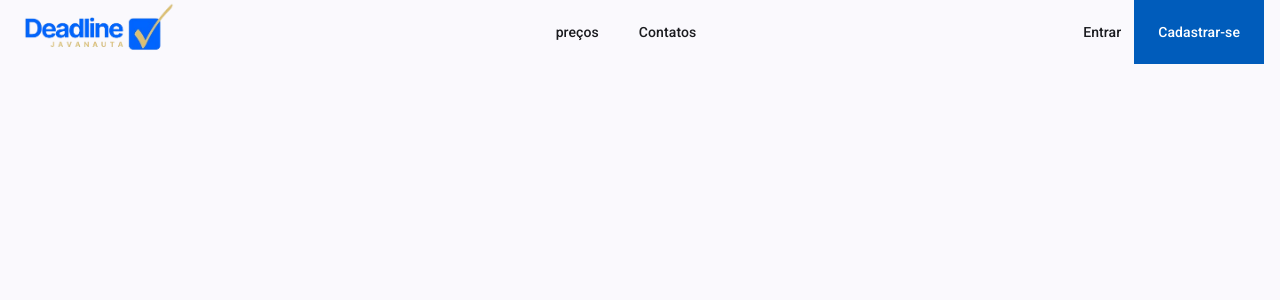
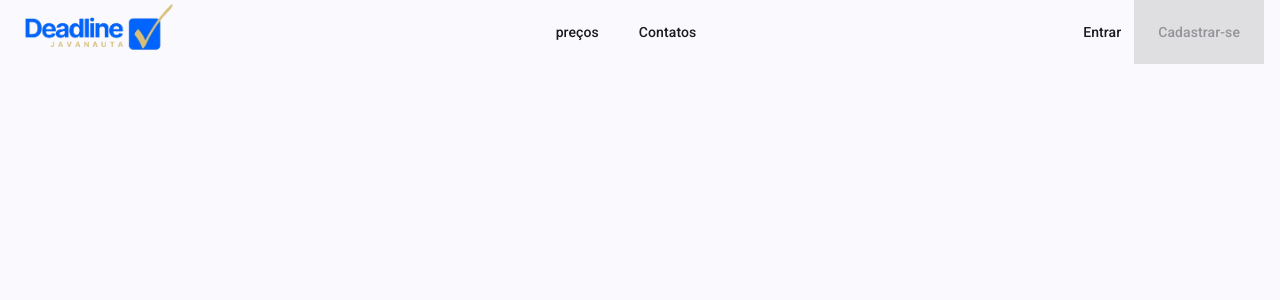
Before and after one commit to fabriciofreitasad/-agendador_tarefas-front, an Angular app: page / in a window 1280 px wide. Shown: the top 300 px of the page. Built offline with nearby package versions, Linux system fonts and the light colour scheme.

Commit message:
disable button by route

```diff
--- a/src/app/shared/components/global/top-menu/top-menu.html
+++ b/src/app/shared/components/global/top-menu/top-menu.html
@@ -11,5 +11,5 @@
 
   <span class="spacer"></span>
   <button matButton>Entrar</button>
-  <button mat-flat-button routerLink="register" >Cadastrar-se</button>
+  <button mat-flat-button [disabled]="estaNaRotaRegister" routerLink="register" >Cadastrar-se</button>
 </mat-toolbar>
--- a/src/app/shared/components/global/top-menu/top-menu.ts
+++ b/src/app/shared/components/global/top-menu/top-menu.ts
@@ -1,8 +1,9 @@
-import { Component } from '@angular/core';
+import { Component, OnDestroy, OnInit } from '@angular/core';
+import { MatButtonModule } from '@angular/material/button';
 import { MatIconModule } from '@angular/material/icon';
-import { MatButtonModule } from '@angular/material/button';
 import { MatToolbarModule } from '@angular/material/toolbar';
-import { RouterModule } from '@angular/router';
+import { NavigationEnd, Router, RouterModule } from '@angular/router';
+import { filter, Subscription } from 'rxjs';
 
 @Component({
   selector: 'app-top-menu',
@@ -10,6 +11,28 @@
   templateUrl: './top-menu.html',
   styleUrl: './top-menu.scss',
 })
-export class TopMenu {
+export class TopMenu implements OnInit, OnDestroy {
   appLogo = 'assets/logo-agendador-javanauta.png';
+
+  rotaAtual: string = '';
+  inscricaoRota!: Subscription;
+
+  constructor(private router: Router) {}
+
+  ngOnInit(): void {
+    this.rotaAtual = this.router.url;
+    this.inscricaoRota = this.router.events
+      .pipe(filter((event) => event instanceof NavigationEnd))
+      .subscribe((evento: NavigationEnd) => {
+        this.rotaAtual = evento.url;
+      });
+  }
+
+  ngOnDestroy(): void {
+    this.inscricaoRota.unsubscribe();
+  }
+
+  estaNaRotaRegister(): boolean {
+    return this.rotaAtual === '/register'
+  }
 }
```
